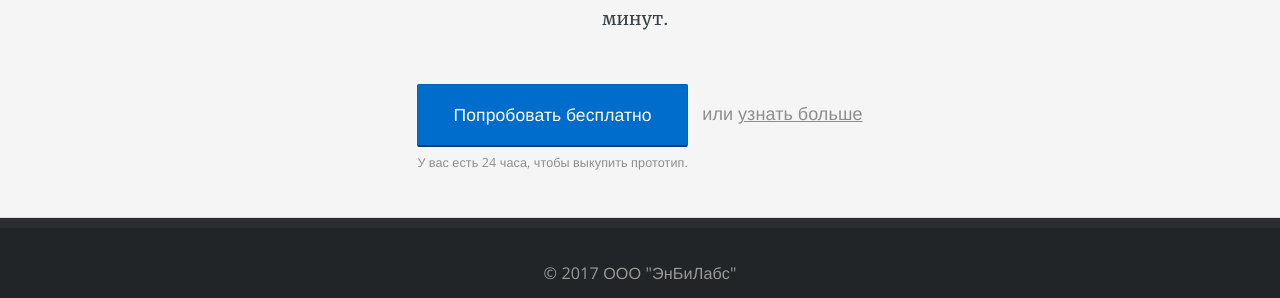
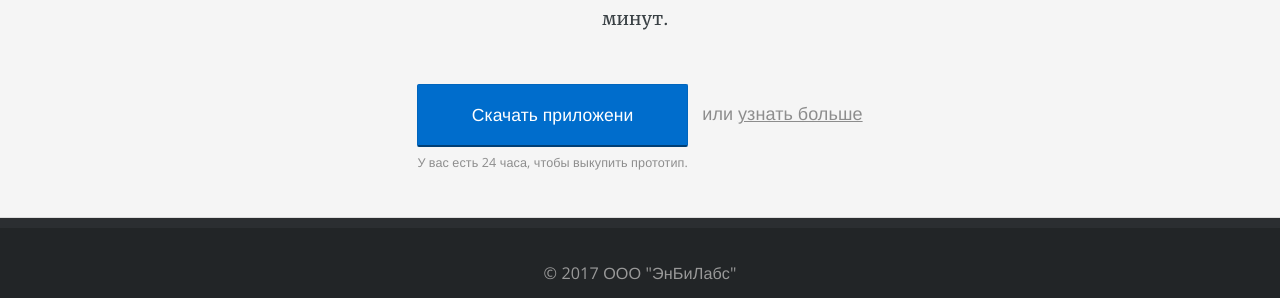
Before and after one commit to RakhimyanTim/danking-training.github.io, a Jekyll site: the page built from pages/index.html, in a window 1280 px wide. Shown: the part 898-1196 px from the top of the page. Built offline with Jekyll 4.4.1, drawn with Linux system fonts in a browser that asks for light colours; nearby versions of some CDN libraries.

Commit message:
Update index.html

```diff
--- a/pages/index.html
+++ b/pages/index.html
@@ -14,7 +14,7 @@
 		<div class="video screenshot">
 				<div class="force-ratio">
 					<img height="520" width="800" class="main" src="/img/home/hydra.jpg" srcset="/img/home/hydra.jpg 800w, /img/home/hydra@2x.jpg 1600w" alt="Editable Hydra">
-					<a href="https://www.youtube.com/watch?v=NbJQXdcKzAE" target="_blank" class="play"><i class="material-icons">play_arrow</i></a>
+					<a href="#" target="_blank" class="play"><i class="material-icons">play_arrow</i></a>
 				</div>
 			</div>
 		</div>
@@ -40,10 +40,10 @@
 	<div class="container">
 		<div style="text-align: center;">
 			<div style="display: inline-block;">
-					<a href="https://goo.gl/forms/XSokvk5lUzY4Vpbl2" class="btn btn-block btn-centered btn-large btn-primary sign-up" style="display: inherit;">Попробовать бесплатно</a>
+					<a href="#" class="btn btn-block btn-centered btn-large btn-primary sign-up" style="display: inherit;">Скачать приложени</a>
 				<span class="btn-sub-text">У вас есть 24 часа, чтобы выкупить прототип.</span>
 				</div>
-		<span class="learn-more">или <a href="/how-it-works/">узнать больше</a></span>
+		<span class="learn-more">или <a href="#">узнать больше</a></span>
 		</div>
 			</div>
 		</div>
```
